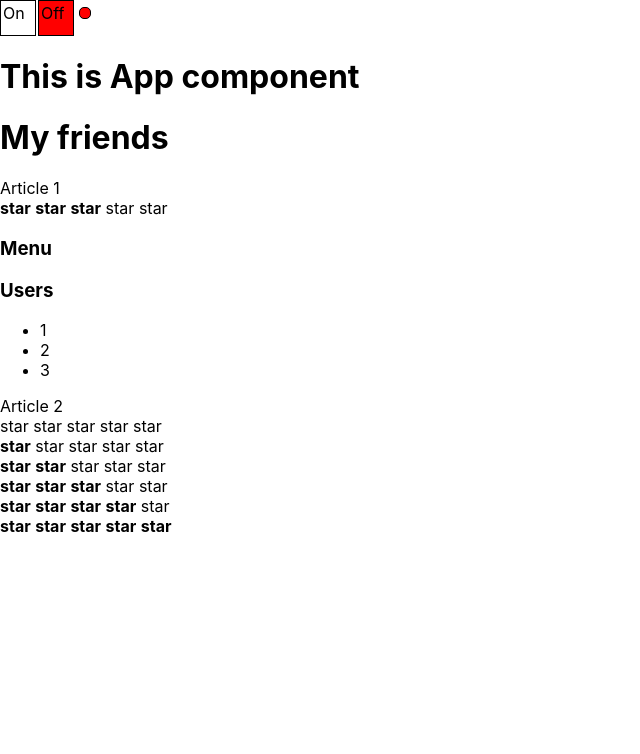
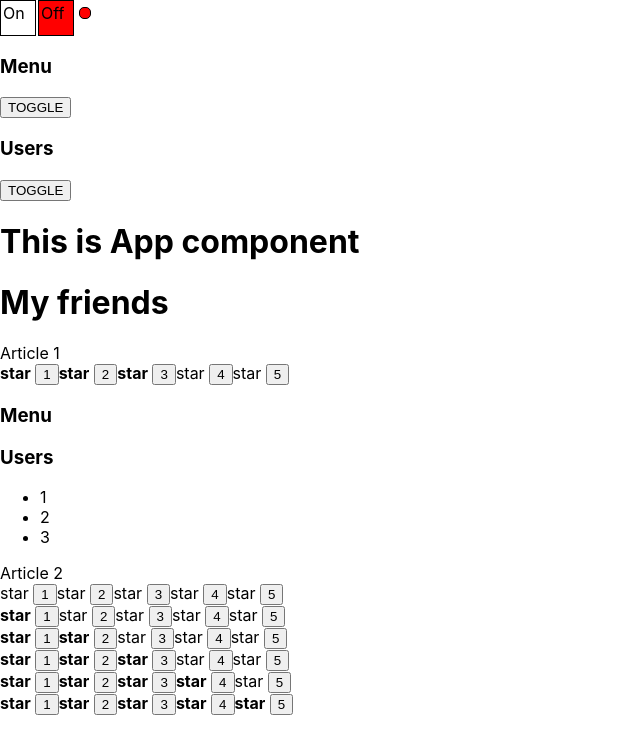
Before and after one commit to alekseiveprev/ReactTS_kabzda_kak_podrobno, a React (Create React App) app: page / in a window 1280 px wide. Shown: the top 754 px of the page, without its empty margins (0-640 px from the left). Built offline with nearby package versions, Linux system fonts and the light colour scheme.

Commit message:
feat: finish 06-task

```diff
--- a/src/App.tsx
+++ b/src/App.tsx
@@ -3,23 +3,22 @@ import './App.css';
 import Accordion from './components/Accordion/Accordion';
 import OnOff from './components/OnOff/OnOff';
 import { Raiting } from './components/Raiting/Raiting';
+import UncontrolledAccordion from './components/UncontrolledAccordion/UncontrolledAccordion';
 
 function App() {
   return (
     <div>
-
-      <OnOff  />
+      <OnOff />
       {/* <OnOff on={true} />
       <OnOff on={false} /> */}
-
-
-
+      <UncontrolledAccordion titleValue={'Menu'} />
+      <UncontrolledAccordion titleValue={'Users'} />
       <PageTitle title={'This is App component'} />
       <PageTitle title={'My friends'} />
       Article 1
       <Raiting value={3} />
       <Accordion titleValue={'Menu'} collapsed={true} />
-      <Accordion titleValue={'Users'}  collapsed={false}/>
+      <Accordion titleValue={'Users'} collapsed={false} />
       Article 2
       <Raiting value={0} />
       <Raiting value={1} />
--- a/src/components/Accordion/Accordion.tsx
+++ b/src/components/Accordion/Accordion.tsx
@@ -7,7 +7,6 @@ type AccordionPropsType = {
 
 function Accordion(props: AccordionPropsType) {
     console.log("Accordion rendering");
-debugger
     return (
         <div>
             <AccordionTitle title={props.titleValue}/>
--- a/src/components/OnOff/OnOff.tsx
+++ b/src/components/OnOff/OnOff.tsx
@@ -1,9 +1,16 @@
+import React, { useState } from 'react';
+
 type PropsType = {
   // on: boolean;
 };
 
 function OnOff(props: PropsType) {
-  const on = false;
+  //let on = false;
+  console.log('OnOff rendering');
+
+  let [on, setOn] = useState(false);
+
+  console.log('On:'+on);
 
   const onStyle = {
     width: '30px',
@@ -36,8 +43,22 @@ function OnOff(props: PropsType) {
   };
   return (
     <div>
-      <div style={onStyle}>On </div>
-      <div style={offStyle}>Off </div>
+      <div
+        style={onStyle}
+        onClick={() => {
+          setOn(true);
+        }}
+      >
+        On
+      </div>
+      <div
+        style={offStyle}
+        onClick={() => {
+          setOn(false);
+        }}
+      >
+        Off
+      </div>
       <div style={indicatorStyle}> </div>
     </div>
   );
--- a/src/components/Raiting/Raiting.tsx
+++ b/src/components/Raiting/Raiting.tsx
@@ -9,11 +9,11 @@ export function Raiting(props: RaitingPropsType) {
 
     return (
         <div>
-            <Star selected={props.value > 0}/>
-            <Star selected={props.value > 1}/>
-            <Star selected={props.value > 2}/>
-            <Star selected={props.value > 3}/>
-            <Star selected={props.value > 4}/>
+            <Star selected={props.value > 0}/><button>1</button>
+            <Star selected={props.value > 1}/><button>2</button>
+            <Star selected={props.value > 2}/><button>3</button>
+            <Star selected={props.value > 3}/><button>4</button>
+            <Star selected={props.value > 4}/><button>5</button>
         </div>
     )
 
--- /dev/null
+++ b/src/components/UncontrolledAccordion/UncontrolledAccordion.tsx
@@ -0,0 +1,43 @@
+import React from "react";
+
+type AccordionPropsType = {
+    titleValue: string
+    collapsed: boolean
+}
+
+function UncontrolledAccordion(props: AccordionPropsType) {
+    console.log("Accordion rendering");
+const collapsed = true;
+
+    return (
+        <div>
+            <AccordionTitle title={props.titleValue}/>
+           <button>TOGGLE</button>
+            {  !collapsed && <AccordionBody/>}
+        </div>
+    )
+}
+
+type AccordionTitlePropsType = {
+    title: string
+}
+
+function AccordionTitle(props: AccordionTitlePropsType) {
+    console.log("AccordionTitle rendering");
+    return (
+        <h3>{props.title}</h3>
+    )
+}
+
+function AccordionBody() {
+    console.log("AccordionBody rendering");
+    return (
+        <ul>
+            <li>1</li>
+            <li>2</li>
+            <li>3</li>
+        </ul>
+    )
+}
+
+export default UncontrolledAccordion;
```
